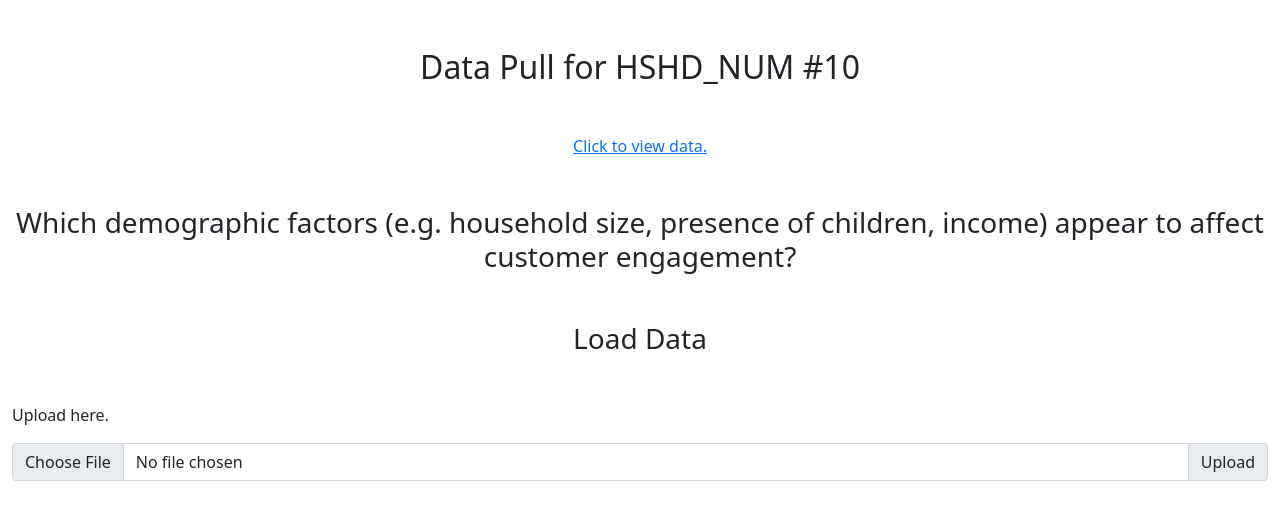
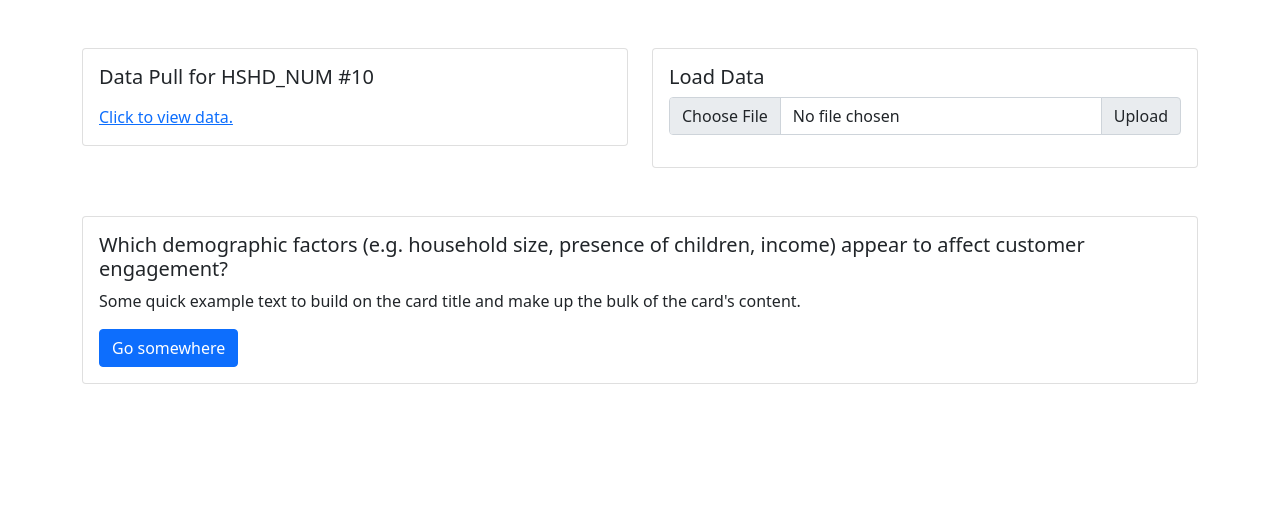
Before and after one commit to conleyrj/cproj, a Flask app: page /dashboard in a window 1280 px wide. Shown: the part 50-570 px from the top of the page. Run offline with Flask 2, Linux system fonts and the light colour scheme; some libraries are stand-ins or nearby versions.

Commit message:
update dashboard layout

```diff
--- a/templates/dashboard.html
+++ b/templates/dashboard.html
@@ -3,6 +3,7 @@
     <title>Cloud Project - Dashboard</title>
     <link rel="stylesheet" href="{{ url_for('static', filename='bootstrap/css/bootstrap.min.css') }}">
     <link rel="shortcut icon" href="{{ url_for('static', filename='favicon.ico') }}">
+    <script src="https://ajax.googleapis.com/ajax/libs/jquery/3.6.1/jquery.min.js"></script>
 </head>
 <html>
    <body>
@@ -13,24 +14,43 @@
               <span class="navbar-brand mb-0 h1">Dashboard</span>
             </div>
           </nav>
-          <div class="container-fluid">
+
+          <div class="container">
             <div class="row">
-              <div class="lg-6">
-                <h2 class="my-5 text-center">Data Pull for HSHD_NUM #10</h2>
+              <div class="col-lg-6 mt-5">
+                <div class="card" style="width: auto;">
+                  <div class="card-body">
+                    <h5 class="card-title">Data Pull for HSHD_NUM #10</h5>
+                    <p class="card-text"></p>
+                    <a class="text-center" href="/data_pull_10">Click to view data.</a>
+                  </div>
+                </div>
               </div>
-              <a class="text-center" href="/data_pull_10">Click to view data.</a>
+              <div class="col-lg-6 mt-5">
+                <div class="card" style="width: auto;">
+                  <div class="card-body">
+                    <h5 class="card-title">Load Data</h5>
+                    <div class="input-group mb-3">
+                      <input type="file" class="form-control" id="inputGroupFile02">
+                      <label class="input-group-text" for="inputGroupFile02">Upload</label>
+                    </div>
+                  </div>
+                </div>
+              </div>
             </div>
-          <div>
-            <h3 class="my-5 text-center">Which demographic factors (e.g. household size, presence of children, income) appear to affect customer engagement?</h3>
-          </div>
-          <div>
-            <h3 class="my-5 text-center">Load Data</h3>
-            <p>Upload here.<p>
-            <div class="input-group mb-3">
-              <input type="file" class="form-control" id="inputGroupFile02">
-              <label class="input-group-text" for="inputGroupFile02">Upload</label>
+            <div class="row">
+              <div class="col-lg-12 mt-5">
+                <div class="card" style="width: auto;">
+                  <div class="card-body">
+                    <h5 class="card-title">Which demographic factors (e.g. household size, presence of children, income) appear to affect customer engagement?</h5>
+                    <p class="card-text">Some quick example text to build on the card title and make up the bulk of the card's content.</p>
+                    <a href="#" class="btn btn-primary">Go somewhere</a>
+                  </div>
+                </div>
+              </div>
             </div>
           </div>
+
         </div>
      </main>
    </body>
--- a/templates/data_pull_10.html
+++ b/templates/data_pull_10.html
@@ -1,6 +1,6 @@
 <!doctype html>
 <head>
-    <title>Cloud Project - Dashboard</title>
+    <title>Cloud Project - Data Pull</title>
     <link rel="stylesheet" href="{{ url_for('static', filename='bootstrap/css/bootstrap.min.css') }}">
     <link rel="shortcut icon" href="{{ url_for('static', filename='favicon.ico') }}">
     <script src="https://ajax.googleapis.com/ajax/libs/jquery/3.6.1/jquery.min.js"></script>
@@ -13,6 +13,7 @@
         <span class="navbar-brand mb-0 h1">Dashboard</span>
       </div>
     </nav>
+    <h2 class="my-5 text-center">Data Pull for HSHD_NUM #10</h2>
     <div class="row">
       <div class="col-lg-12 px-5">
         <a class="btn btn-primary my-2" href="/dashboard" role="button">Back</a>
--- a/templates/index.html
+++ b/templates/index.html
@@ -3,6 +3,7 @@
     <title>Cloud Project - Home</title>
     <link rel="stylesheet" href="{{ url_for('static', filename='bootstrap/css/bootstrap.min.css') }}">
     <link rel="shortcut icon" href="{{ url_for('static', filename='favicon.ico') }}">
+    <script src="https://ajax.googleapis.com/ajax/libs/jquery/3.6.1/jquery.min.js"></script>
 </head>
 <html>
    <body>
```
